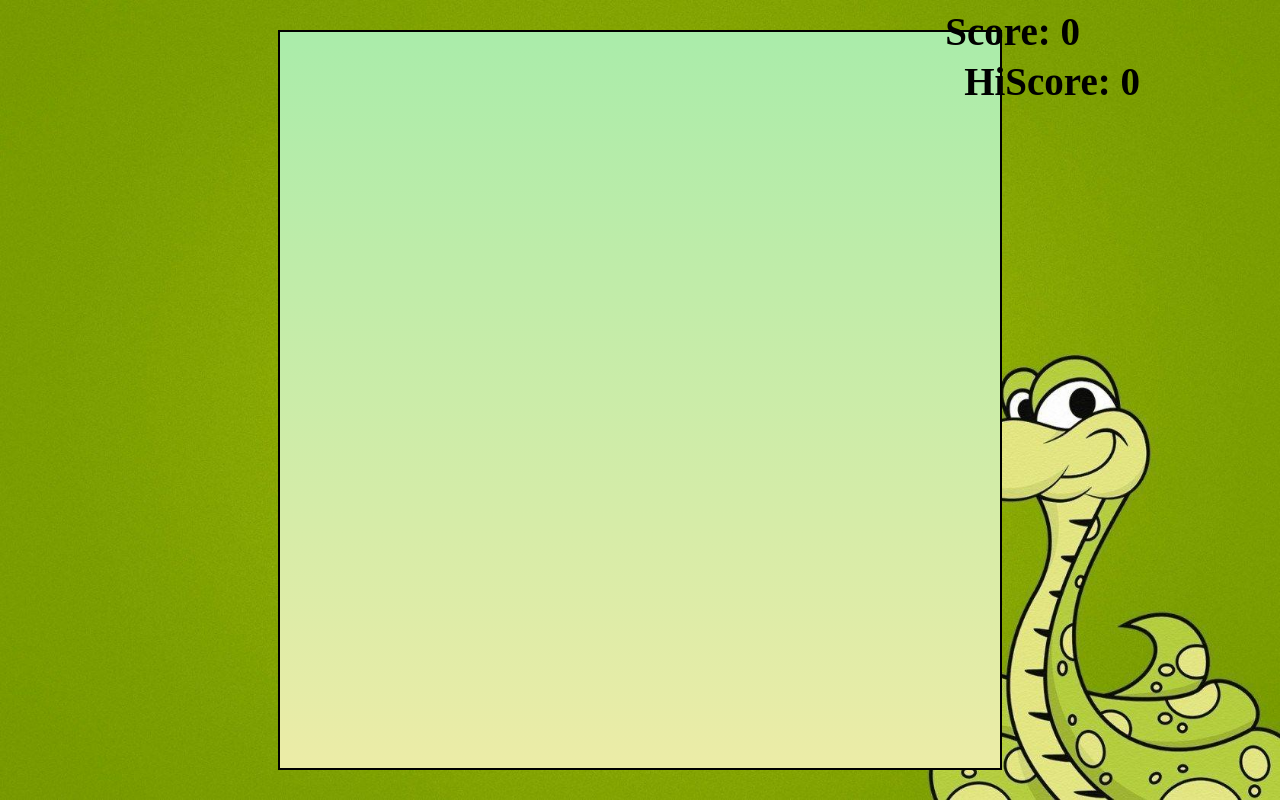
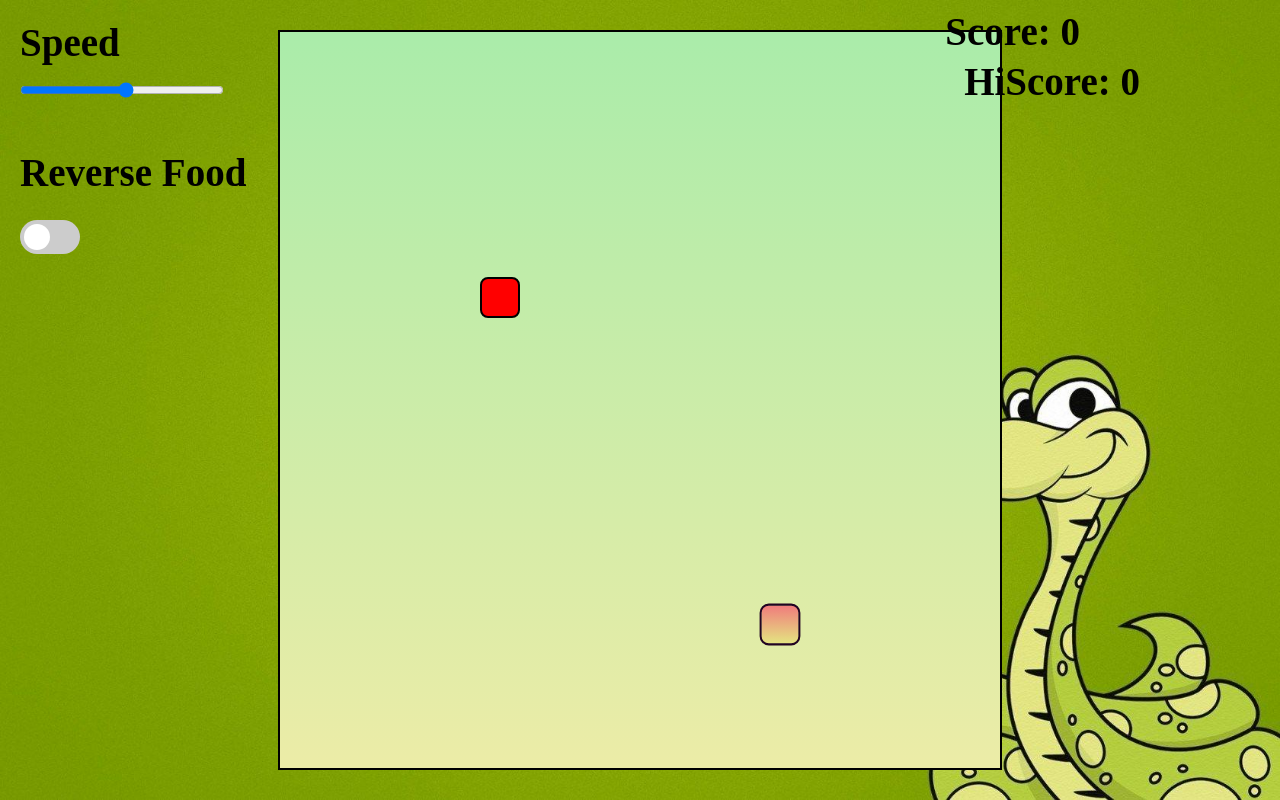
Before and after one commit to Anvesh1426/Project, a plain HTML site: page index.html in a window 1280 px wide. Drawn offline with Linux system fonts and the light colour scheme; a web font is replaced by a local one.

Commit message:
Update index.html

```diff
--- a/index.html
+++ b/index.html
@@ -8,7 +8,15 @@
     <link rel="stylesheet" href="css/style.css">
 </head>
 <body>
+
     <div class="body">
+        <label id="points">Speed </label>
+        <input type="range" id="pointsBar" name="points" min="0" max="25"  onkeydown="event.preventDefault()">
+        <label id="reverse">Reverse Food</label>
+        <label class="switch">
+            <input type="checkbox">
+            <span class="slider round"></span>
+        </label>
         <div id="scoreBox">Score: 0</div>
         <div id="hiscoreBox">HiScore: 0</div>
         <div id="board"></div>
```
